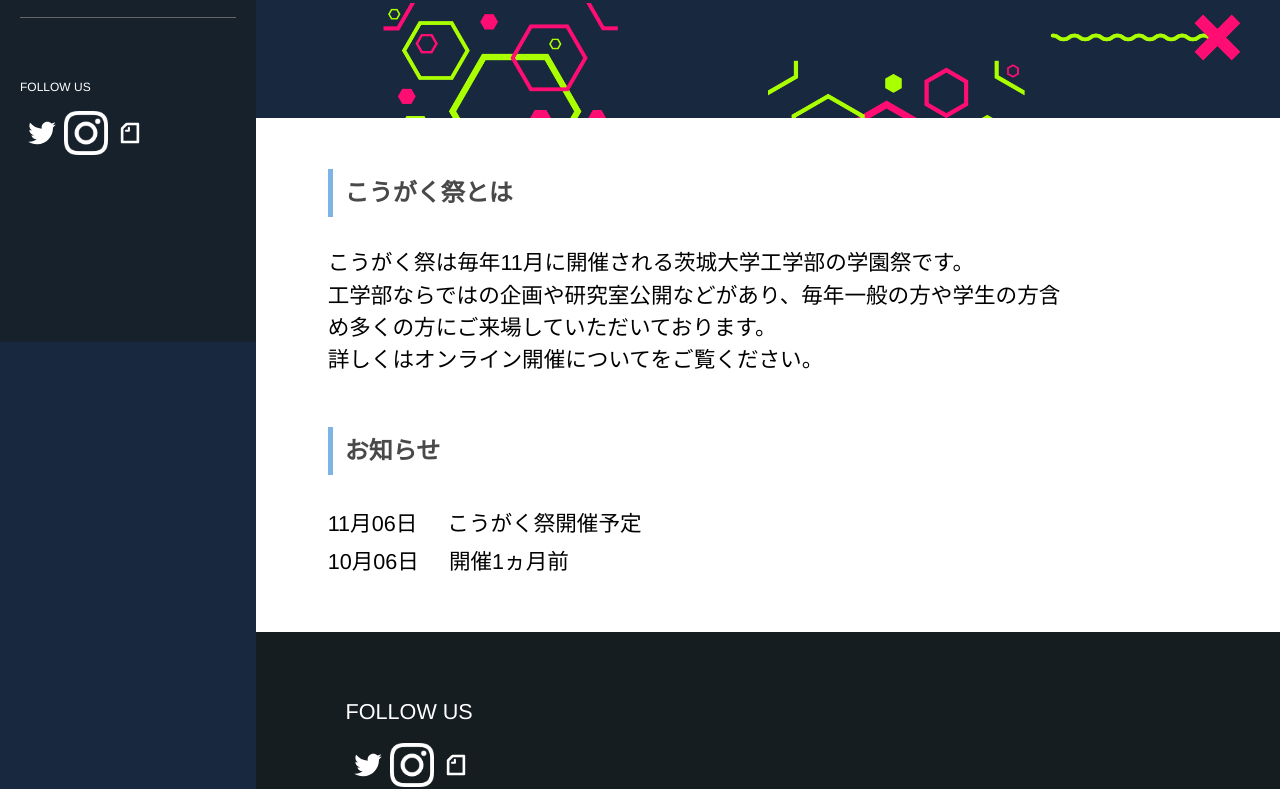
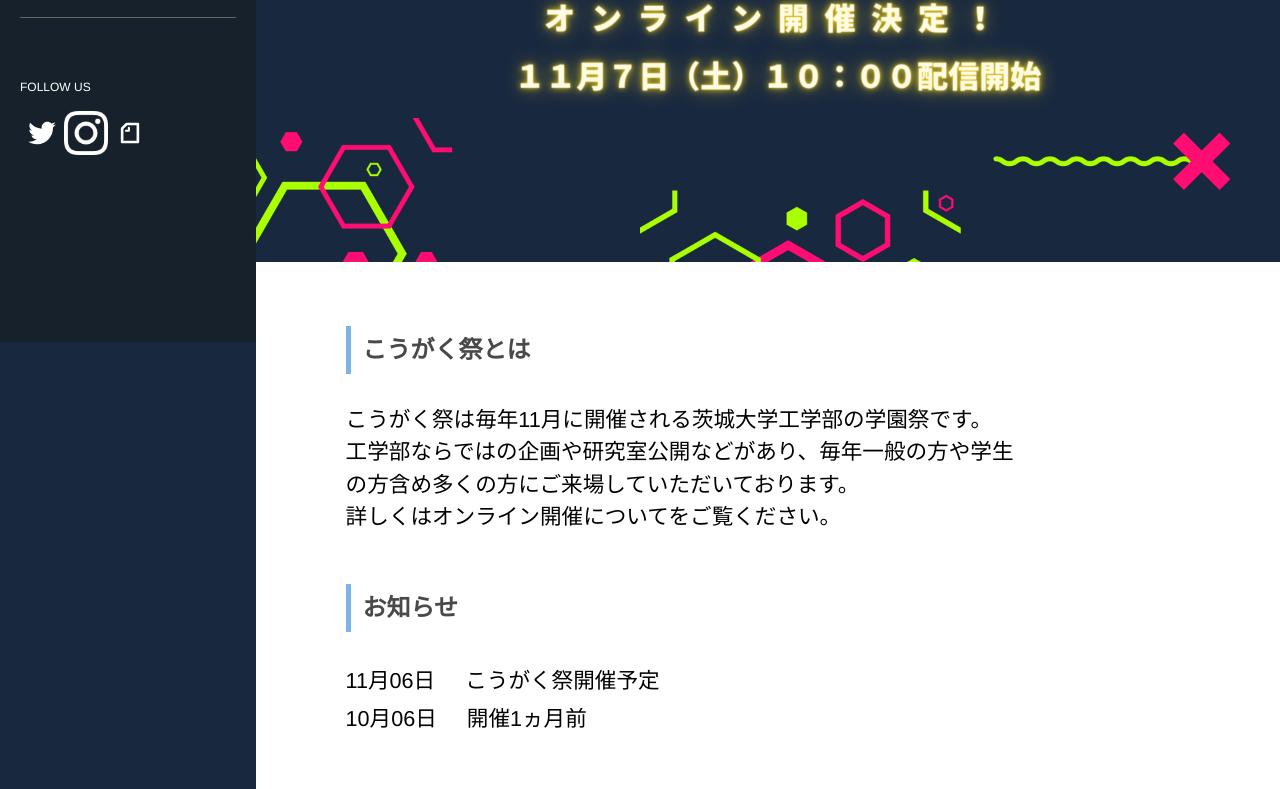
Before and after one commit to kougakusai/kougakusai-hp, a Next.js app: page / in a window 1280 px wide. Shown: the part 458-1247 px from the top of the page. Built offline with nearby package versions, Linux system fonts and the light colour scheme.

Commit message:
#32PR 修正

```diff
--- a/src/pages/index.tsx
+++ b/src/pages/index.tsx
@@ -21,7 +21,7 @@ const Home: NextPage = () => {
       <Head>
         <title>2020年こうがく祭公式HP | 茨城大学</title>
       </Head>
-      <main className="k-lg:w-[calc(100%-20vw)] ml-auto">
+      <main>
         <div
           className="w-full h-0 pt-[200%] bg-center bg-cover bg-no-repeat k-sm:hidden"
           style={{ backgroundImage: "url(./background_pre_sm.png)" }}
@@ -49,7 +49,7 @@ const Home: NextPage = () => {
         </h1>
         <article
           className={clsx(
-            "p-[10%] k-lg:py-[5%] k-lg:pl-[7%] k-lg:pr-[20%] k-lg:min-h-[500px] static",
+            "k-lg:w-[calc(100%-20vw)] k-lg:min-h-[500px] k-lg:ml-auto p-[10%] k-lg:py-[5%] k-lg:pl-[7%] k-lg:pr-[20%]",
             "space-y-[50px] text-[1.8rem] bg-white items-center"
           )}
         >
```
